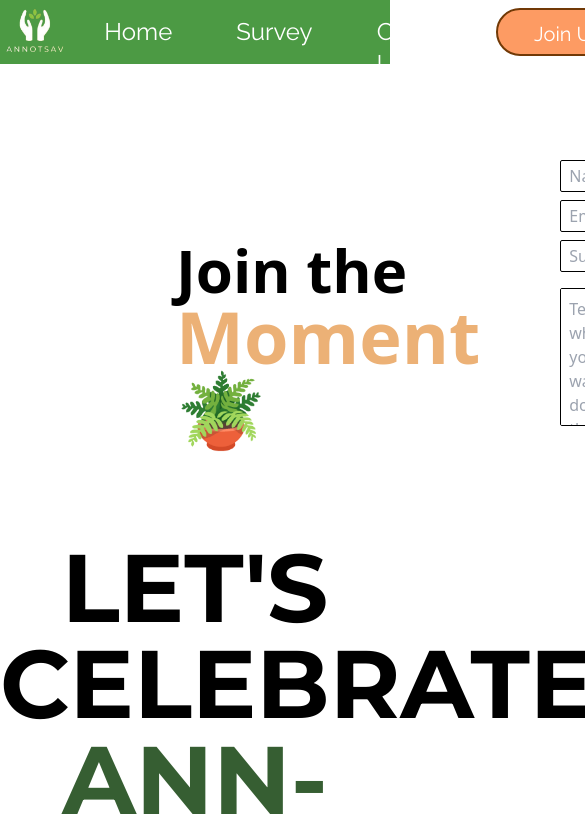
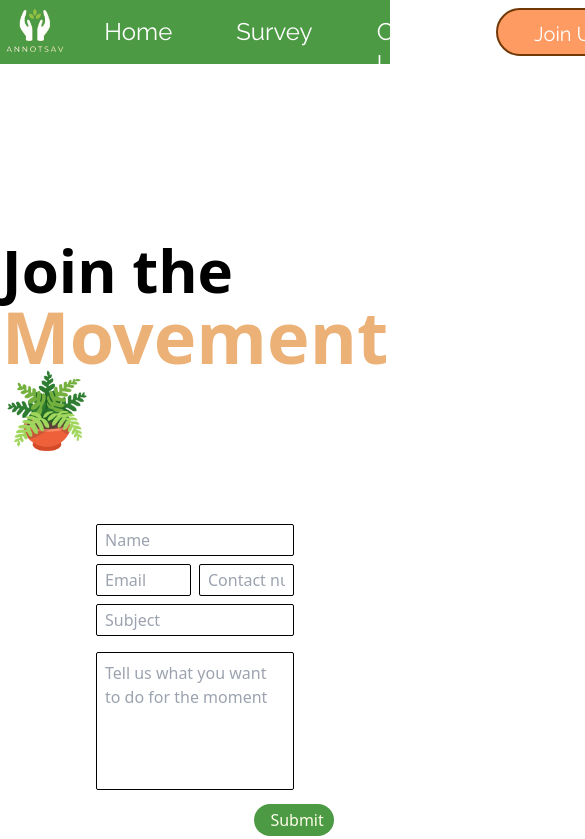
Before and after one commit to info-arnav/annotsav-website, a React (Vite) app: page /contact in a window 390 px wide. Shown: the top 839 px of the page, 585 px wide, since content can reach past the window. Built offline with nearby package versions, Linux system fonts and the light colour scheme.

Commit message:
feat: contact form mobile responsive

```diff
--- a/src/components/ContactForm.jsx
+++ b/src/components/ContactForm.jsx
@@ -4,15 +4,14 @@ function ContactForm() {
   return (
     <>
       <div className="">
-        <section className="flex justify-between  m-24">
+        <section className="flex flex-col lg:flex-row items-center lg:justify-between m-24">
           {/* tag line part */}
           <div className="text-6xl  font-bold  p-20">
             <p>Join the</p>
-
-            <p className="text-secondaryColor-4 text-7xl">Moment 🪴</p>
+            <p className="text-secondaryColor-4 text-7xl">Movement 🪴</p>
           </div>
           {/* form input area  */}
-          <form className="  w-2/5   ">
+          <form className="lg:w-2/5">
             <input
               type="text"
               id="name"
```
